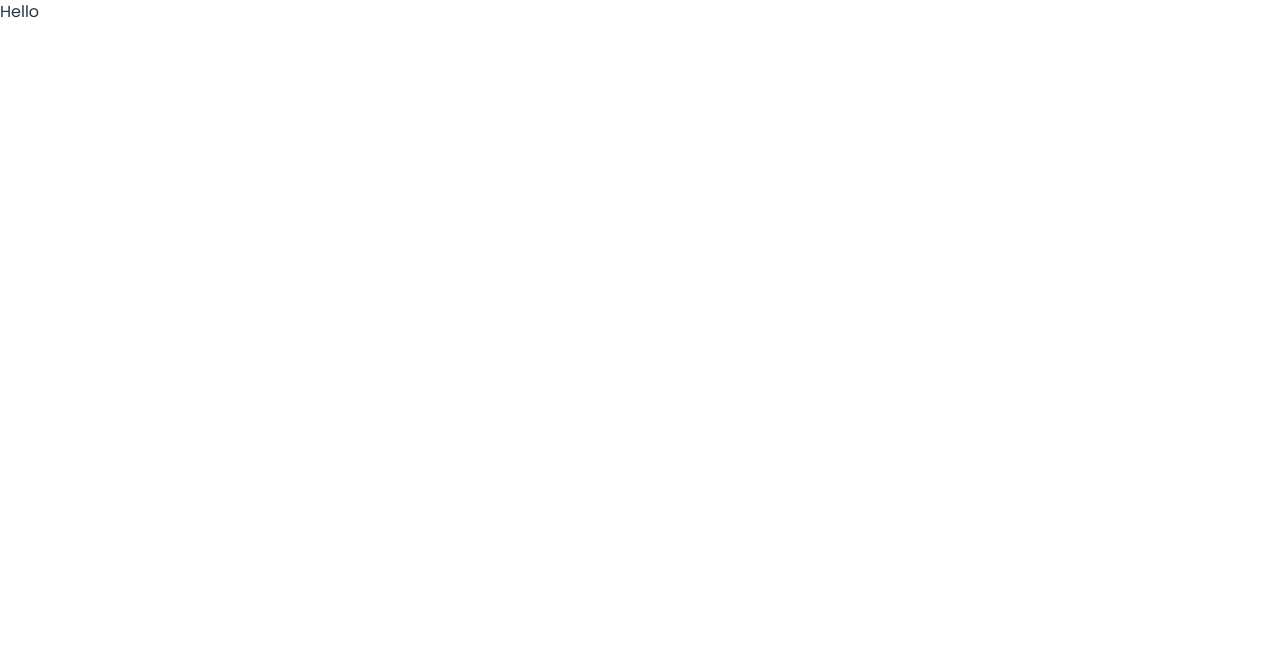
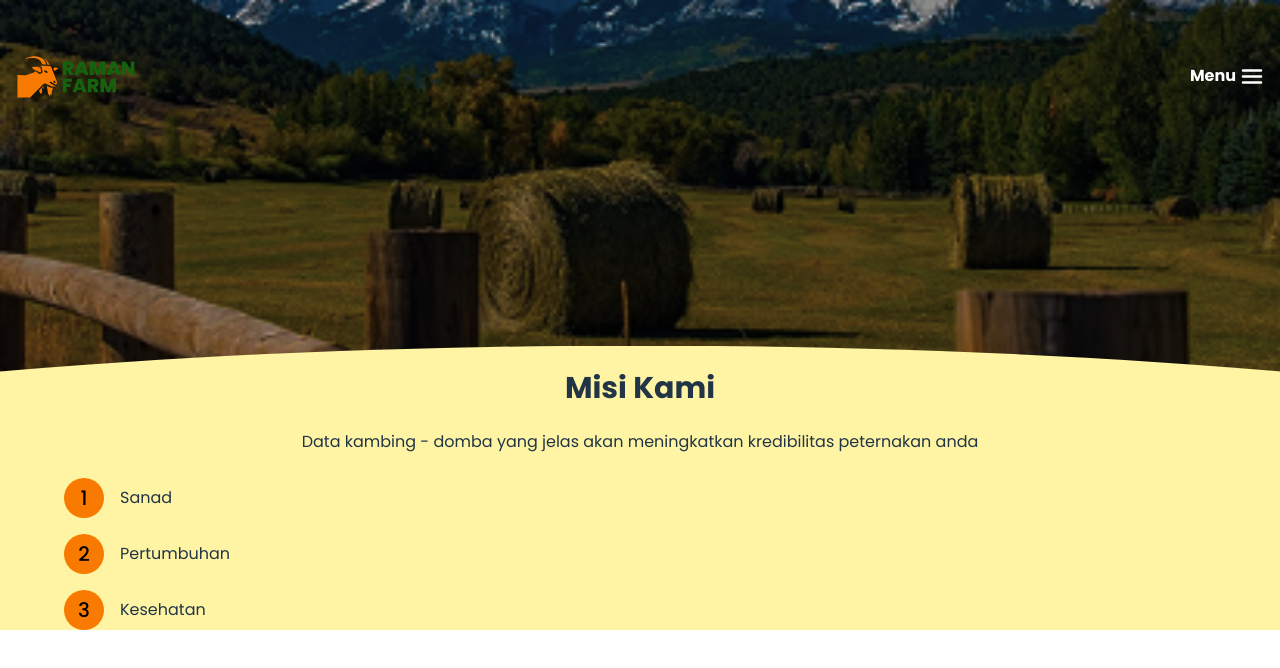
Before and after one commit to DimasEPS/react-raman-farm, a React (Vite) app: page / in a window 1280 px wide. Shown: the top 668 px of the page. Built offline with nearby package versions, Linux system fonts and the light colour scheme.

Commit message:
feat: initial landing page

```diff
--- a/src/App.tsx
+++ b/src/App.tsx
@@ -1,7 +1,13 @@
+import Header from "./components/Header";
+import LandingPage from "./pages/LandingPage";
+
 export default function App() {
   return (
-    <div>
-      Hello
+    <div className="relative">
+      <div className="absolute top-0 left-0 w-full h-full">
+        <LandingPage />
+      </div>
+      <Header />
     </div>
   );
 }
--- /dev/null
+++ b/src/components/Header.tsx
@@ -0,0 +1,14 @@
+import Brand from '../assets/brand.svg?react'
+import BurgerHorizontal from '../assets/burger-horizontal.svg?react'
+
+export default function Header() {
+  return (
+    <div className="text-white flex justify-between items-center p-4 relative">
+      <Brand className='select-none cursor-pointer size-[80px] sm:size-[120px]' />
+      <div className='flex items-center gap-1 select-none cursor-pointer'>
+        <b>Menu</b>
+        <BurgerHorizontal />
+      </div>
+    </div>
+  )
+}
--- a/src/index.css
+++ b/src/index.css
@@ -1,7 +1,8 @@
 @import 'tailwindcss';
 
 @theme {
-
+  --color-bg: oklch(0.958 0.100454 101.3636);
+  --color-secondary: oklch(0.7146 0.184278 51.7879);
 }
 
 @font-face {
--- /dev/null
+++ b/src/pages/LandingPage.tsx
@@ -0,0 +1,78 @@
+import bg from "../assets/landing-bg.png"
+
+export default function LandingPage() {
+  return (
+    <div
+      className="w-full min-h-[384px] max-h-[600px] relative bg-cover bg-center"
+      style={{
+        backgroundImage: `url(${bg})`
+      }}
+    >
+      <div
+        className="w-full bg-bg absolute top-[90%]"
+        style={{
+          // adjust first param (h radius) based on its content height
+          clipPath: "ellipse(120% 100% at 50% 100%)"
+        }}
+      >
+        <div className="flex flex-col gap-6 pt-6 items-center w-[90%] mx-auto">
+          <b className="text-2xl sm:text-3xl">Misi Kami</b>
+          <span className="text-center">
+            Data kambing - domba yang jelas akan meningkatkan kredibilitas peternakan anda
+          </span>
+          <div className="flex flex-col gap-4 w-full">
+            {missions.map((d, i) => (
+              <Mission
+                number={i + 1}
+                title={d.title}
+                desc={d.desc}
+              />
+            ))}
+          </div>
+        </div>
+      </div>
+    </div>
+  )
+}
+
+const missions: Array<MissionData> = [
+  {
+    title: "Sanad",
+  },
+  {
+    title: "Pertumbuhan",
+  },
+  {
+    title: "Kesehatan",
+  },
+]
+
+function Mission({
+  number,
+  title,
+  desc
+}: MissionData) {
+  return (
+    <div className="flex flex-col gap-2">
+      <div className="flex gap-4 items-center">
+        <div
+          // bg size = text size * 2
+          className={`
+            text-xl font-medium rounded-full size-[2.5rem] bg-secondary text-[rgba(0,0,0,60)]
+            flex items-center justify-center
+          `}
+        >
+          {number}
+        </div>
+        {title}
+      </div>
+      {desc}
+    </div>
+  )
+}
+
+type MissionData = {
+  number?: number
+  title: string
+  desc?: string
+}
--- /dev/null
+++ b/src/types/svgr.d.ts
@@ -0,0 +1 @@
+/// <reference types="vite-plugin-svgr/client" />
```
Also changed, not shown: src/assets/burger-horizontal.svg, src/assets/landing-bg.png (added).
